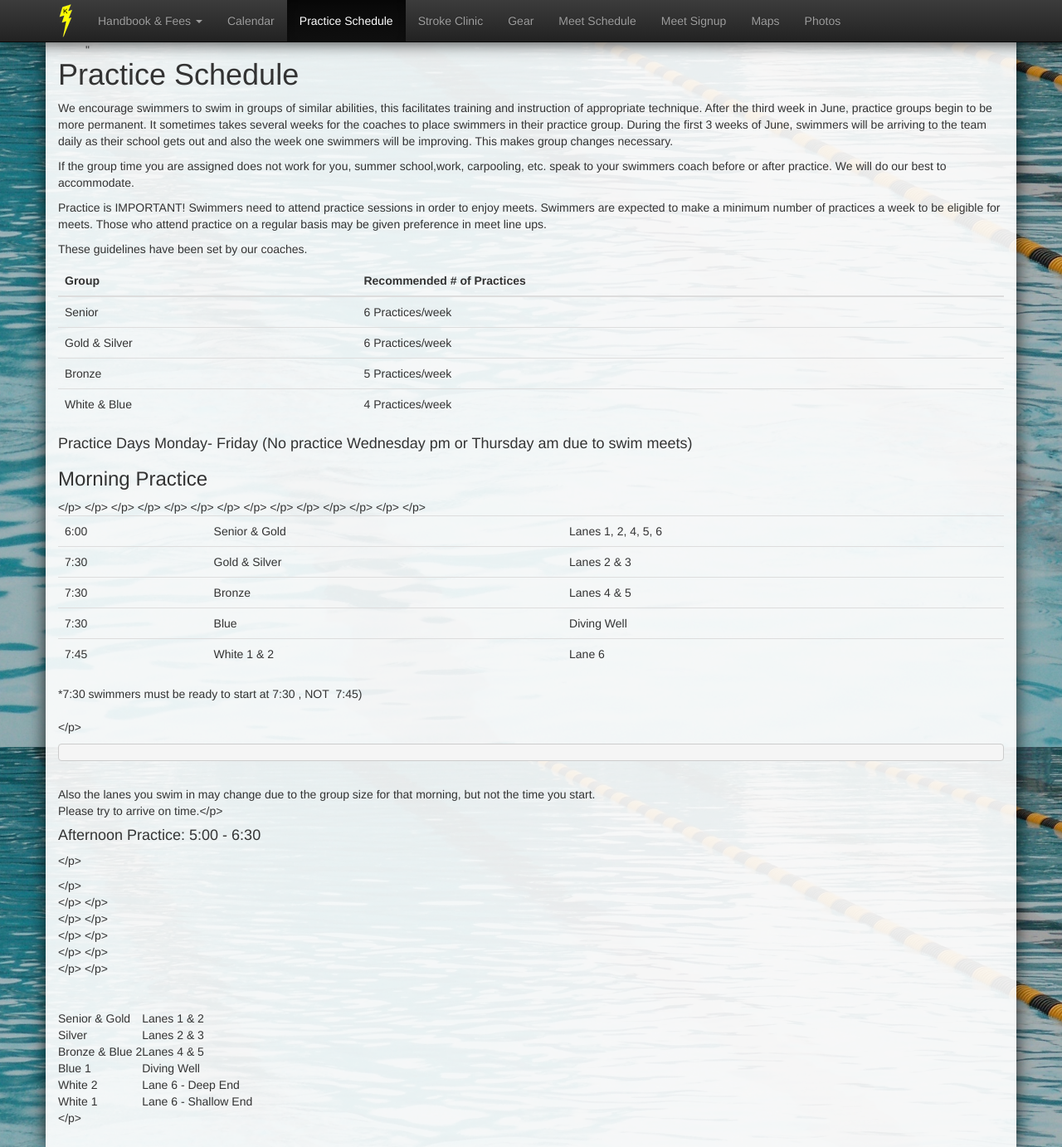
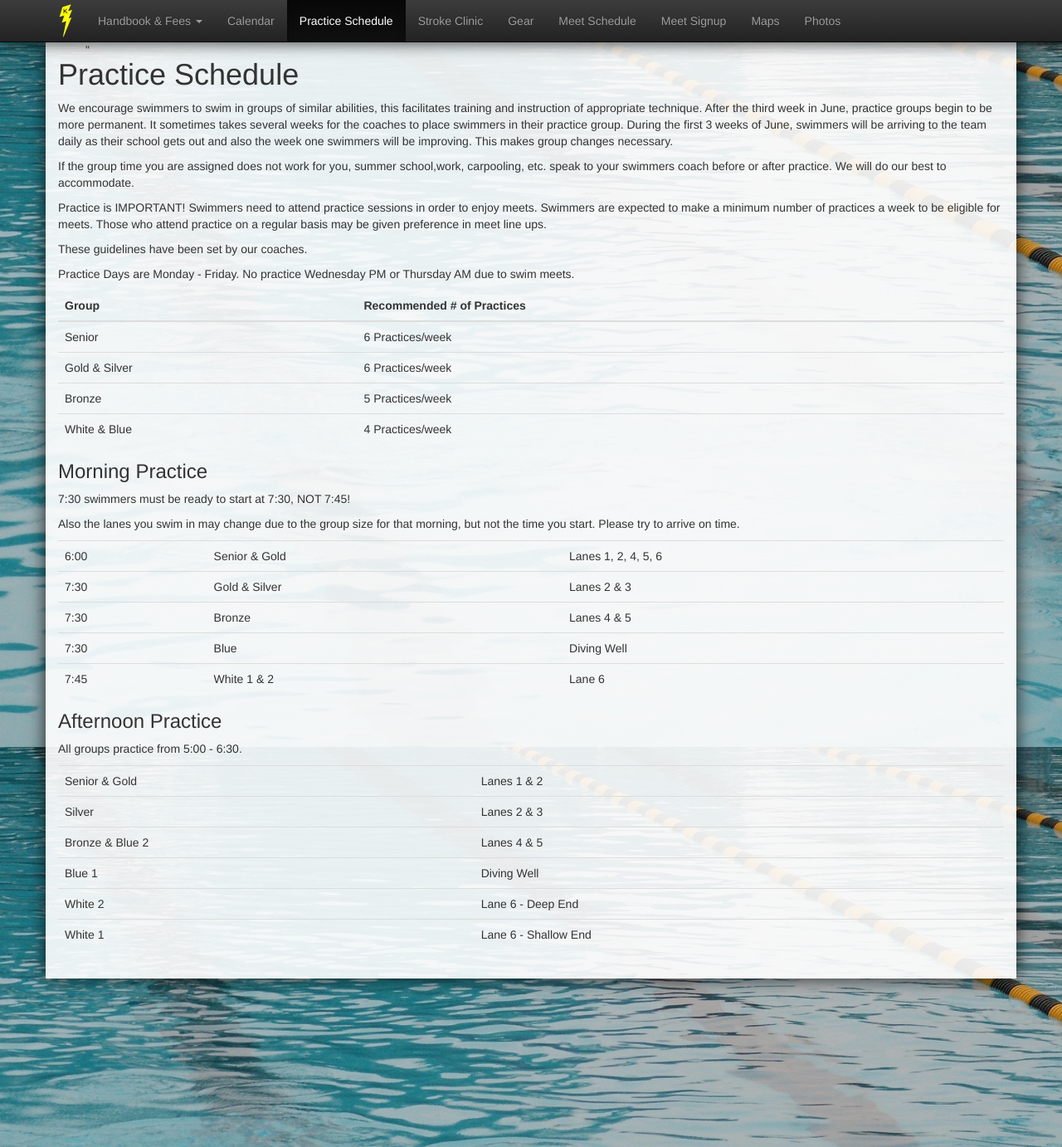
Before and after one commit to schickm/lwlightning.org, a Jekyll site: the page built from practice-schedule/index.md, in a window 1280 px wide and 1382 px high. Shown: the whole window at 83% size. Built offline with Jekyll 4.4.1, drawn with Linux system fonts in a browser that asks for light colours; nearby versions of some CDN libraries.

Commit message:
nicer practice schedule

```diff
--- a/practice-schedule/index.md
+++ b/practice-schedule/index.md
@@ -27,6 +27,8 @@ Practice is IMPORTANT! Swimmers need to attend practice sessions in order to enj
 
 These guidelines have been set by our coaches.
 
+Practice Days are Monday - Friday. No practice Wednesday PM or Thursday AM due to swim meets.
+
 <table class='table'>
     <thead>
         <tr>
@@ -54,71 +56,72 @@ These guidelines have been set by our coaches.
     </tbody>
 </table>
 
-#### Practice Days Monday- Friday (No practice Wednesday pm or Thursday am due to swim meets)
+### Morning Practice
 
-### Morning Practice
+7:30 swimmers must be ready to start at 7:30, NOT 7:45!
+
+Also the lanes you swim in may change due to the group size for that morning, but not the time you start. Please try to arrive on time.
 
 <table class='table'>
     <tbody>
         <tr>
-        <td>6:00</td></p>
-        <td>Senior &amp; Gold</td></p>
+        <td>6:00</td>
+        <td>Senior &amp; Gold</td>
         <td>Lanes 1, 2, 4, 5, 6</td>
-        </tr></p>
+        </tr>
         <tr>
-        <td>7:30</td></p>
-        <td>Gold &amp; Silver</td></p>
+        <td>7:30</td>
+        <td>Gold &amp; Silver</td>
         <td>Lanes 2 &amp; 3</td>
-        </tr></p>
+        </tr>
         <tr>
-        <td>7:30</td></p>
-        <td>Bronze</td></p>
+        <td>7:30</td>
+        <td>Bronze</td>
         <td>Lanes 4 &amp; 5</td>
-        </tr></p>
+        </tr>
         <tr>
-        <td>7:30</td></p>
-        <td>Blue</td></p>
+        <td>7:30</td>
+        <td>Blue</td>
         <td>Diving Well</td>
-        </tr></p>
+        </tr>
         <tr>
-        <td>7:45</td></p>
-        <td>White 1 &amp; 2</td></p>
+        <td>7:45</td>
+        <td>White 1 &amp; 2</td>
         <td>Lane 6</td>
         </tr>
     </tbody>
 </table>
 
 
-<address>*7:30 swimmers must be ready to start at 7:30 , NOT&nbsp; 7:45)</address></p>
-<pre></pre><br />
-Also the lanes you swim in may change due to the group size for that morning, but not the time you start.<br />
-Please try to arrive on time.</p>
-<h4>Afternoon Practice: 5:00 - 6:30</h4></p>
-<table>
+### Afternoon Practice
+
+All groups practice from 5:00 - 6:30.
+
+<table class='table'>
 <tbody>
 <tr>
-<td>Senior &amp; Gold</td></p>
-<td>Lanes 1 &amp; 2</td><br />
-</tr></p>
+<td>Senior &amp; Gold</td>
+<td>Lanes 1 &amp; 2</td>
+</tr>
 <tr>
-<td>Silver</td></p>
-<td>Lanes 2 &amp; 3</td><br />
-</tr></p>
+<td>Silver</td>
+<td>Lanes 2 &amp; 3</td>
+</tr>
 <tr>
-<td>Bronze &amp; Blue 2</td></p>
-<td>Lanes 4 &amp; 5</td><br />
-</tr></p>
+<td>Bronze &amp; Blue 2</td>
+<td>Lanes 4 &amp; 5</td>
+</tr>
 <tr>
-<td>Blue 1</td></p>
-<td>Diving Well</td><br />
-</tr></p>
+<td>Blue 1</td>
+<td>Diving Well</td>
+</tr>
 <tr>
-<td>White 2</td></p>
-<td>Lane 6 - Deep End</td><br />
-</tr></p>
+<td>White 2</td>
+<td>Lane 6 - Deep End</td>
+</tr>
 <tr>
-<td>White 1</td></p>
-<td>Lane 6 - Shallow End</td><br />
-</tr><br />
-</tbody><br />
-</table></p>
+<td>White 1</td>
+<td>Lane 6 - Shallow End</td>
+</tr>
+</tbody>
+</table>
```
Also changed, not shown: swimteam-handbook/non-resident-pass.md (+1 -1 lines).
